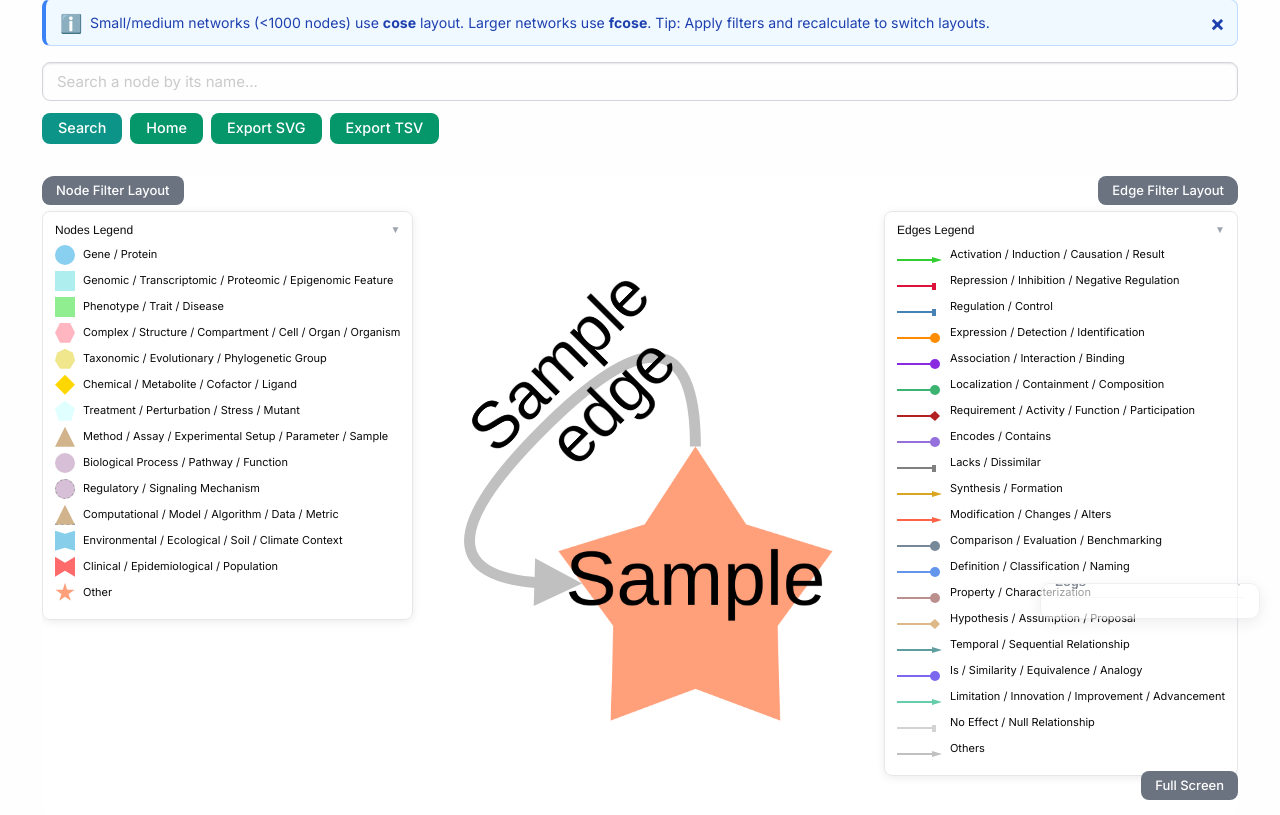
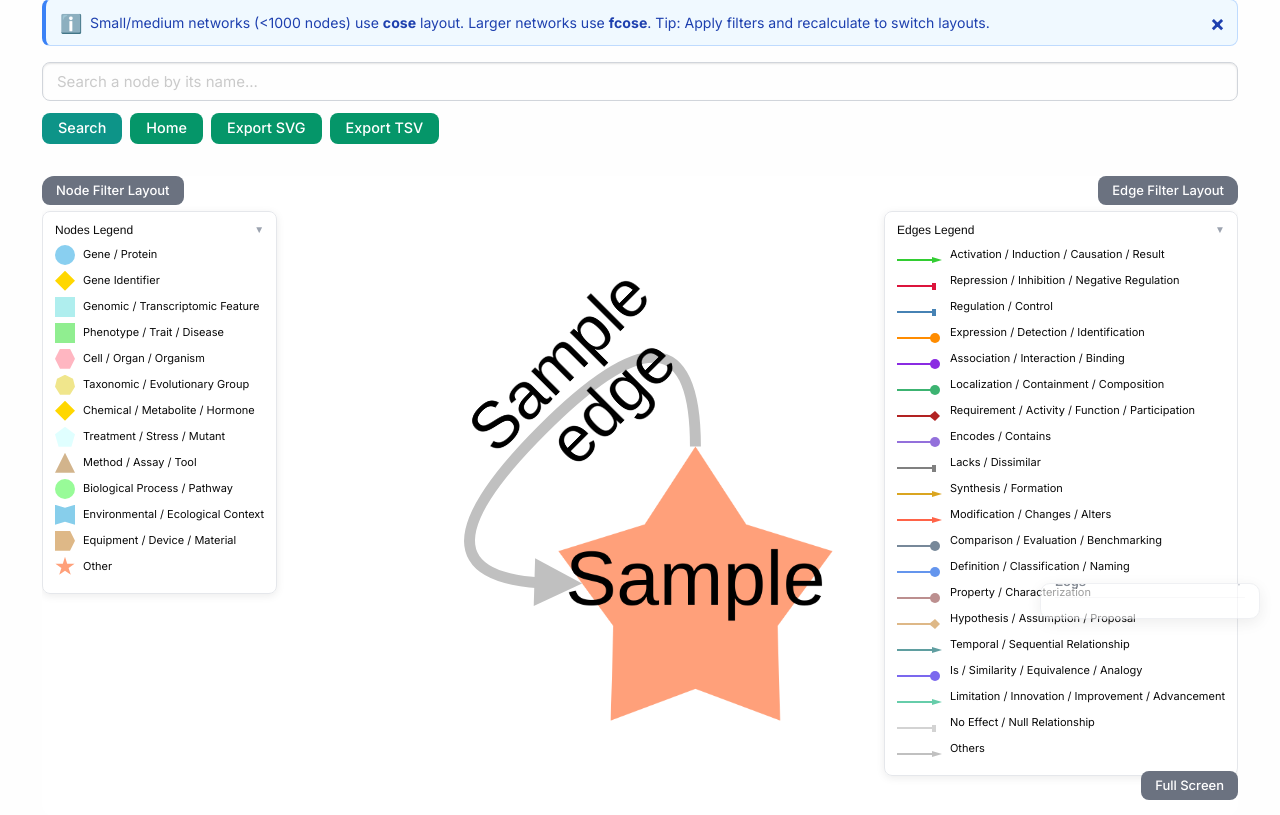
Before and after one commit to shanchun001/PlantConnectome_Version2, a Flask app: page /title/1 in a window 1280 px wide. Shown: the part 161-976 px from the top of the page. Run offline with Flask 2, Linux system fonts and the light colour scheme; a database or web service that is not in the repository returns one stand-in record (values such as "Sample title"); parts of the project's set-up code (start-up, migrations or seed data) failed here and were passed over; some libraries are stand-ins or nearby versions.

Commit message:
Update nodes legend in gene.html to match network.js categories
- Labels now match actual Cytoscape node category keys
- Added Gene Identifier entry
- Updated Cell/Organ/Organism, Chemical, Treatment labels
- Biological Process now shows correct green (#98FB98)
- Removed stale microbiome-era categories

Co-Authored-By: Claude Opus 4.6 (1M context) <noreply@anthropic.com>

```diff
--- a/templates/gene.html
+++ b/templates/gene.html
@@ -684,18 +684,17 @@
         <h6 class="legend-title" onclick="this.parentElement.classList.toggle('legend-collapsed')">Nodes Legend <span class="legend-chevron">&#9660;</span></h6>
         <ul>
           <li><span class="shape ellipse" style="background:#89CFF0;"></span> Gene / Protein</li>
-          <li><span class="shape round-rectangle" style="background:#AFEEEE;"></span> Genomic / Transcriptomic / Proteomic / Epigenomic Feature</li>
+          <li><span class="shape diamond" style="background:#FFD700;"></span> Gene Identifier</li>
+          <li><span class="shape round-rectangle" style="background:#AFEEEE;"></span> Genomic / Transcriptomic Feature</li>
           <li><span class="shape rectangle" style="background:#90EE90;"></span> Phenotype / Trait / Disease</li>
-          <li><span class="shape hexagon" style="background:#FFB6C1;"></span> Complex / Structure / Compartment / Cell / Organ / Organism</li>
-          <li><span class="shape heptagon" style="background:#F0E68C;"></span> Taxonomic / Evolutionary / Phylogenetic Group</li>
-          <li><span class="shape diamond" style="background:#FFD700;"></span> Chemical / Metabolite / Cofactor / Ligand</li>
-          <li><span class="shape pentagon" style="background:#E0FFFF;"></span> Treatment / Perturbation / Stress / Mutant</li>
-          <li><span class="shape triangle" style="background:#D2B48C;"></span> Method / Assay / Experimental Setup / Parameter / Sample</li>
-          <li><span class="shape ellipse" style="background:#D8BFD8;"></span> Biological Process / Pathway / Function</li>
-          <li><span class="shape ellipse" style="background:#D8BFD8; border:1px dashed #999;"></span> Regulatory / Signaling Mechanism</li>
-          <li><span class="shape triangle" style="background:#D2B48C; border:1px dashed #999;"></span> Computational / Model / Algorithm / Data / Metric</li>
-          <li><span class="shape concave-hexagon" style="background:#87CEEB;"></span> Environmental / Ecological / Soil / Climate Context</li>
-          <li><span class="shape vee" style="background:#FF6B6B;"></span> Clinical / Epidemiological / Population</li>
+          <li><span class="shape hexagon" style="background:#FFB6C1;"></span> Cell / Organ / Organism</li>
+          <li><span class="shape heptagon" style="background:#F0E68C;"></span> Taxonomic / Evolutionary Group</li>
+          <li><span class="shape diamond" style="background:#FFD700;"></span> Chemical / Metabolite / Hormone</li>
+          <li><span class="shape pentagon" style="background:#E0FFFF;"></span> Treatment / Stress / Mutant</li>
+          <li><span class="shape triangle" style="background:#D2B48C;"></span> Method / Assay / Tool</li>
+          <li><span class="shape ellipse" style="background:#98FB98;"></span> Biological Process / Pathway</li>
+          <li><span class="shape concave-hexagon" style="background:#87CEEB;"></span> Environmental / Ecological Context</li>
+          <li><span class="shape tag" style="background:#DEB887;"></span> Equipment / Device / Material</li>
           <li><span class="shape star" style="background:#FFA07A;"></span> Other</li>
         </ul>
       </div>
```
